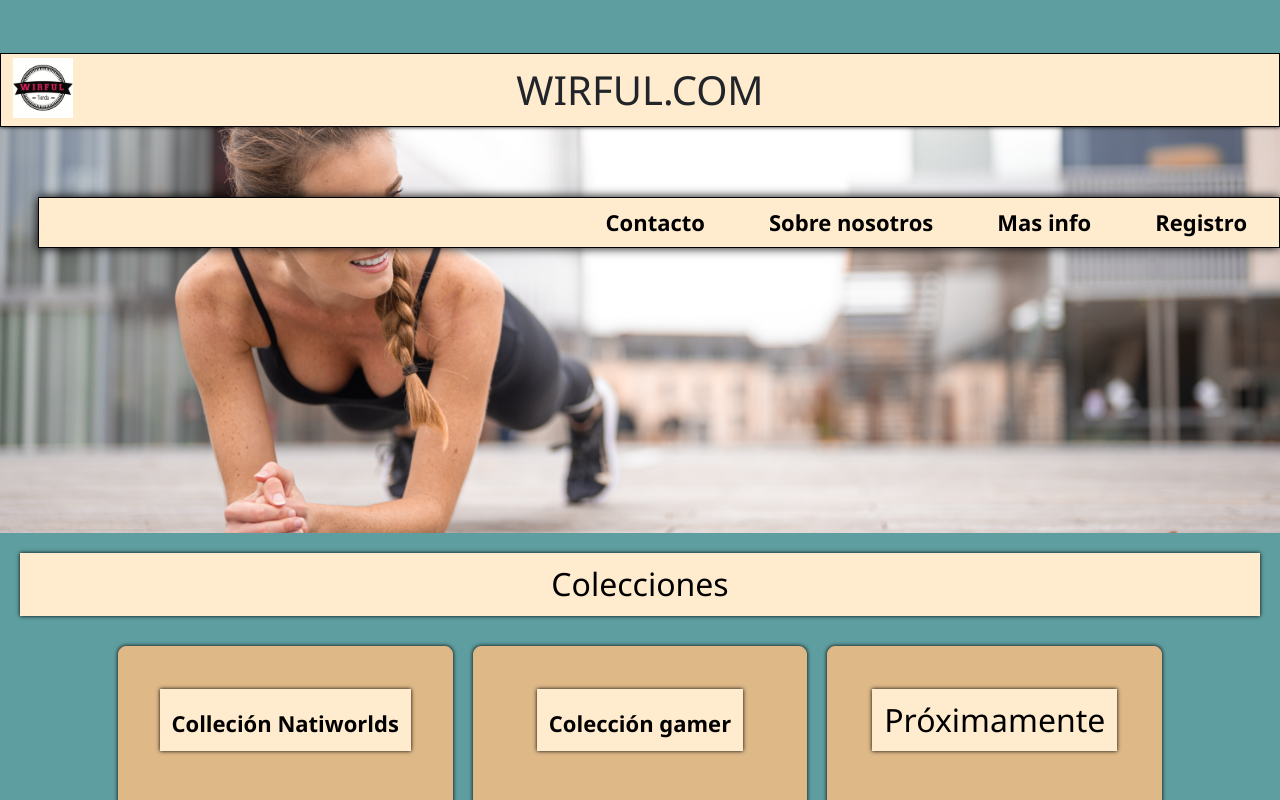
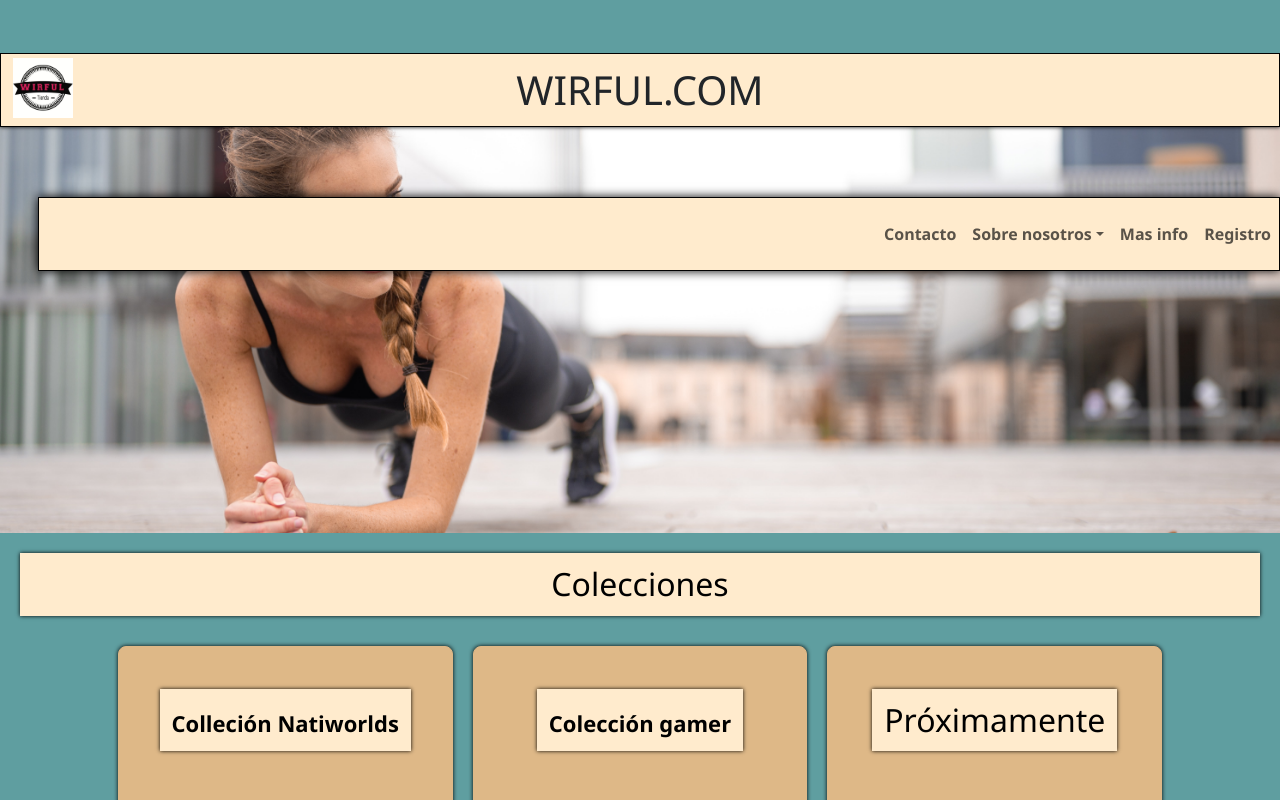
Before and after one commit to naatiworlds/wirful, a React (Create React App) app: page / in a window 1280 px wide. Shown: the top 800 px of the page. Built offline with nearby package versions, Linux system fonts and the light colour scheme.

Commit message:
arreglando navegación

```diff
--- a/src/Cabecera.js
+++ b/src/Cabecera.js
@@ -1,26 +1,32 @@
 import "./Cabecera.css"
 import logo from "./images/logo.png"
+import {Nav, Navbar, NavDropdown} from 'react-bootstrap';
+import 'bootstrap/dist/css/bootstrap.css'
 function Cabecera(props) {
     return (
         <div id="header">
             <img id="logo" src={logo} alt="Logo de la empresa"></img>
             <h1>Wirful.com</h1>
             <nav class="nav-superior">
-                <li>
-                    <a href={props.enlaceExtra}>{props.tituloExtra}</a>
-                </li>
-                <li>
-                    <a href="mailto:natiworlds@gmail.com">Contacto</a>
-                </li>
-                <li>
-                    <a href="/sobre-nosotros">Sobre nosotros</a>
-                </li>
-                <li>
-                    <a href="https://linktr.ee/natiworlds" target="_blank">Mas info</a>
-                </li>
-                <li>
-                    <a href="#">Registro</a>
-                </li>
+            <Navbar bg='beige' variant='beige' width='100%' expand='lg' stkicy='top'>
+                <Nav>
+                    <Navbar.Toggle />
+                    <Navbar.Collapse>
+                        <Nav.Link href='/Contacto'><></>Contacto</Nav.Link>
+                        <NavDropdown title="Sobre nosotros" href='#' >
+
+                            <NavDropdown.Item href='/sobre-nosotros'>Quienes somos</NavDropdown.Item>
+                            <NavDropdown.Divider></NavDropdown.Divider>
+
+                            <NavDropdown.Item href='/preguntas-frecuentes'><></>Preguntas frecuentes</NavDropdown.Item>
+                            <NavDropdown.Item href='/nuestra-filosofía'><></>Nuestra filosofía</NavDropdown.Item>
+                        </NavDropdown>
+                        <Nav.Link href='/Fototeca'><></>Mas info</Nav.Link>
+                        <Nav.Link href='/Fototeca'><></>Registro</Nav.Link>
+                    </Navbar.Collapse>
+
+                </Nav>
+            </Navbar>
             </nav>
 
         </div>
--- a/src/Inicio.js
+++ b/src/Inicio.js
@@ -18,7 +18,7 @@ function Inicio() {
             <h2 class="tituloSeccion">Colecciones</h2>
             <div class="container">
                 <CardsConImagen
-                    redireccion="coleccion-natiworlds"
+                    redireccion="/coleccion-natiworlds"
                     imagen={wirful1}
                     alt={"Imagen de la colección"}
                     titulo={"Colleción Natiworlds"}
```
